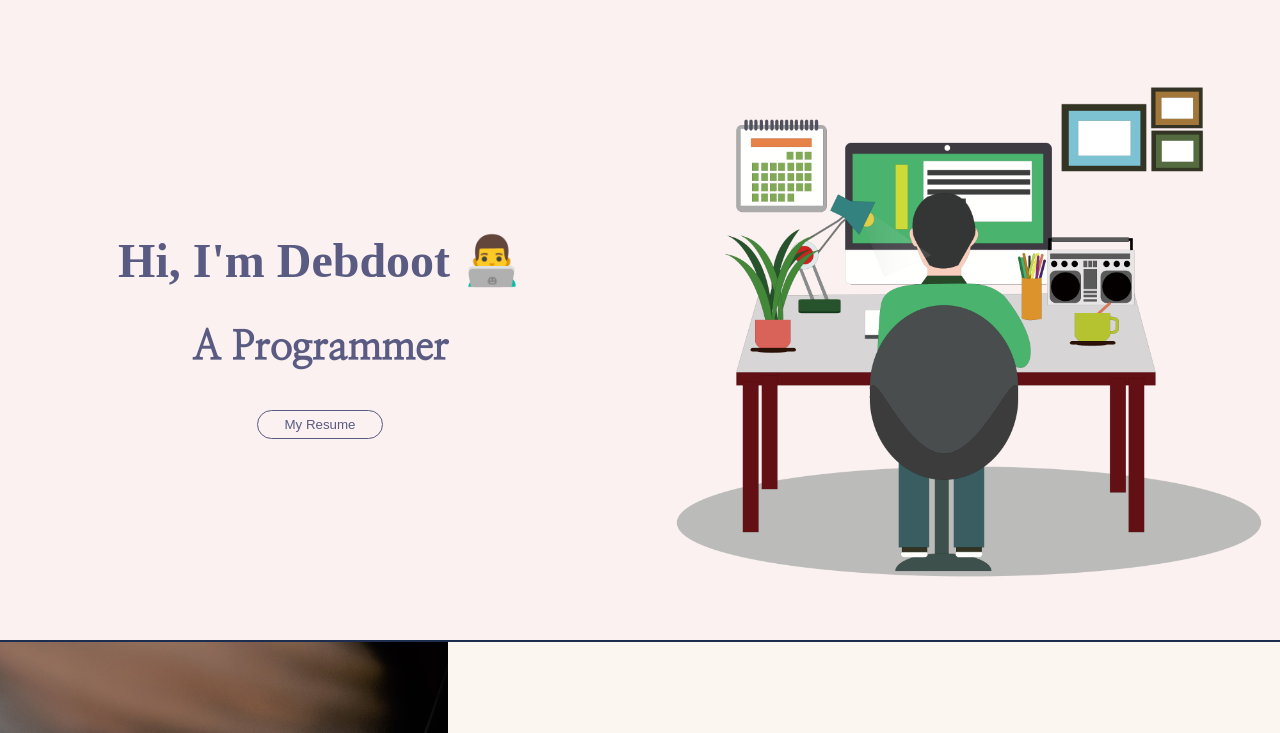
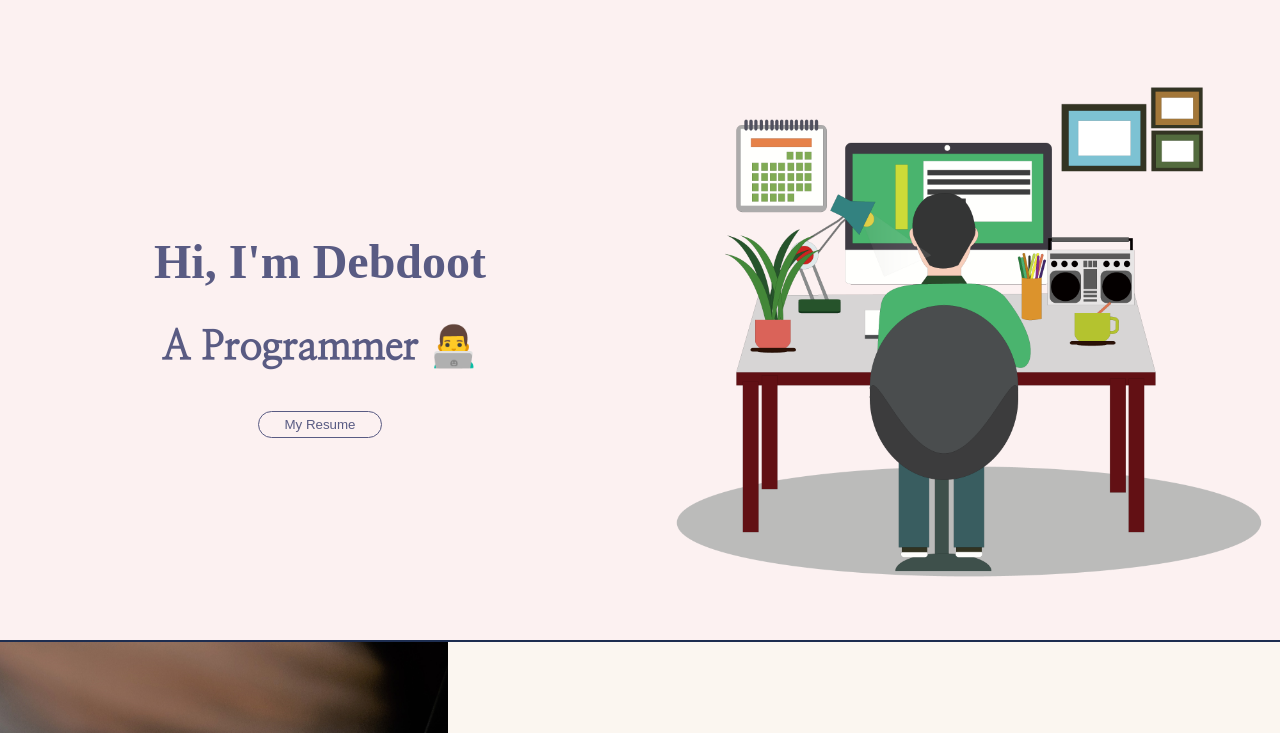
Before and after one commit to DebRC/My-Portfolio, a plain HTML site: page index.html in a window 1280 px wide. Shown: the top 733 px of the page. Drawn offline with Linux system fonts and the light colour scheme; a web font is replaced by a local one.

Commit message:
Changed emoji pos

```diff
--- a/index.html
+++ b/index.html
@@ -27,8 +27,8 @@
     <!-- first container -->
     <div class="front">
         <div class="front-text">
-          <h1>Hi, I'm Debdoot 👨‍💻</h1>
-          <h2>A Programmer</h2>
+          <h1>Hi, I'm Debdoot</h1>
+          <h2>A Programmer 👨‍💻</h2>
           <button class="button"><a href="https://drive.google.com/file/d/1ipBxRJNCUmF9lmzXMcZlZl0nYOnzXcqy/view?usp=sharing" target="_blank">My Resume</a></button>
         </div>
         <img class="front-image" src="images/front-image.png" alt="front-image">
```
